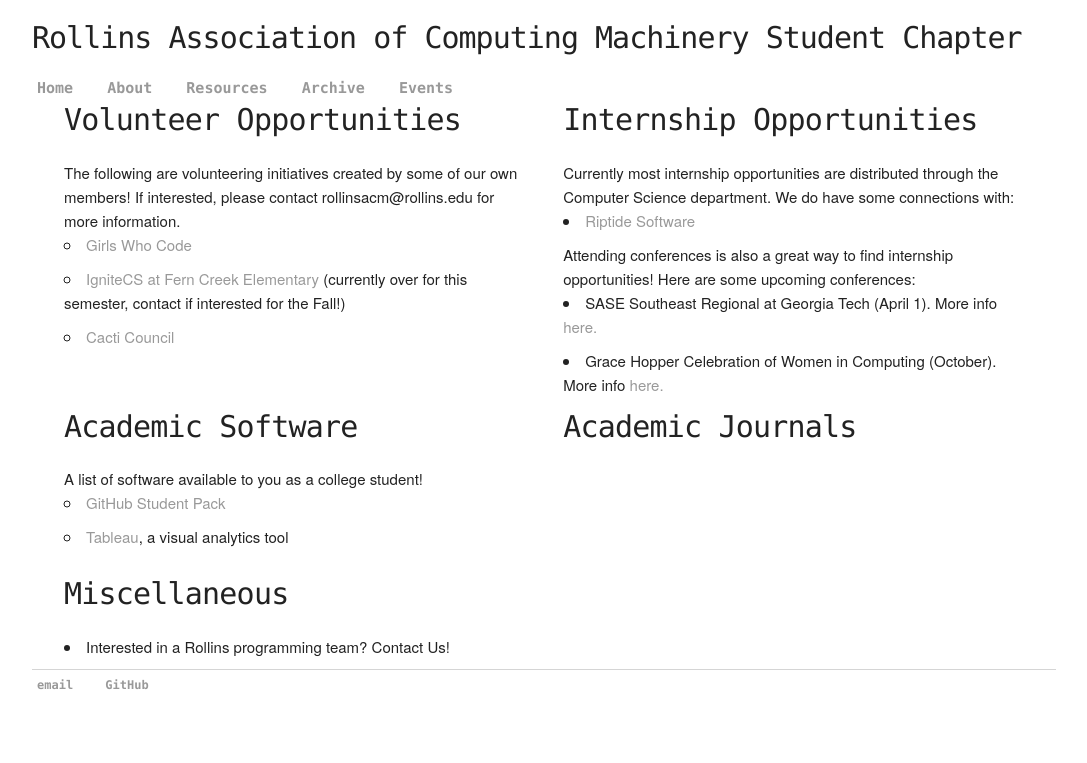
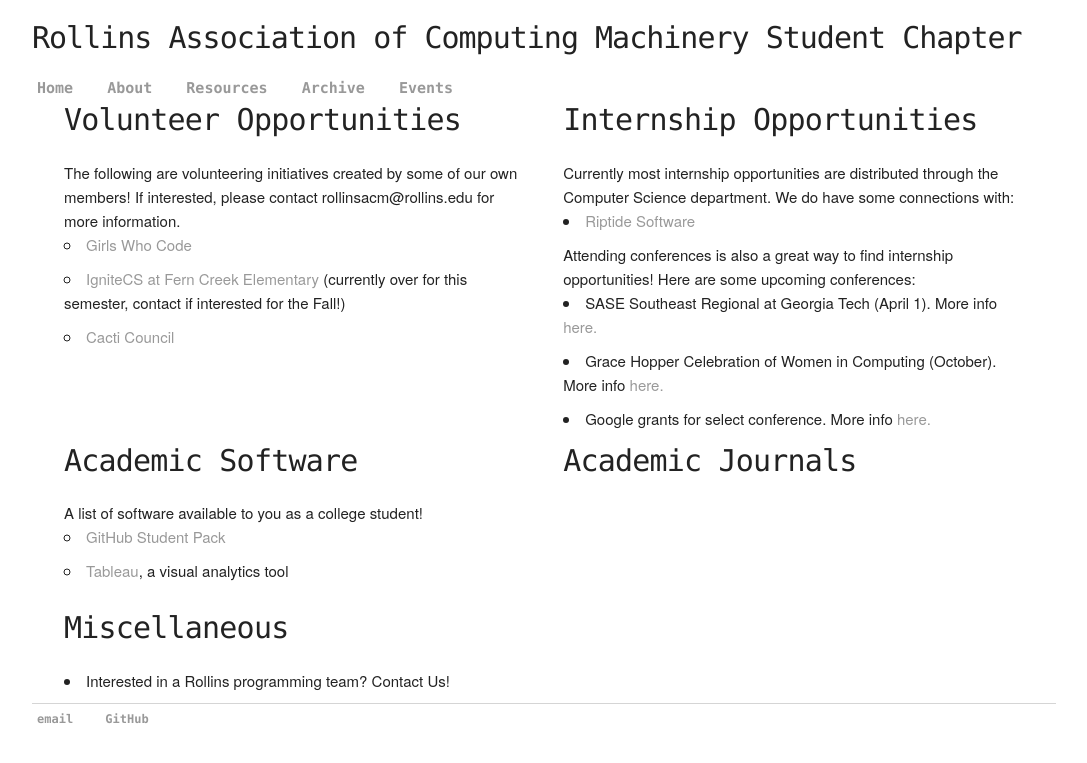
Before and after one commit to RollinsACM/RollinsACM.github.io, a Jekyll site: the page built from resources/index.html, in a window 1280 px wide. Shown: the top 763 px of the page, without its empty margins (96-1183 px from the left). Built offline with Jekyll 4.4.1, drawn with Linux system fonts in a browser that asks for light colours.

Commit message:
added google grant

```diff
--- a/resources/index.html
+++ b/resources/index.html
@@ -21,6 +21,7 @@ title: Resources
     Attending conferences is also a great way to find internship opportunities! Here are some upcoming conferences:
     <li>SASE Southeast Regional at Georgia Tech (April 1). More info <a href="http://www.rc.sase.gatech.edu/" target="_blank">here.</a></li>
     <li>Grace Hopper Celebration of Women in Computing (October). More info <a href="ghc" target="_blank">here.</a></li>
+    <li>Google grants for select conference. More info <a href="https://edu.google.com/scholarships/google-travel-and-conference-grants/" target="_blank">here.</a></li>
 
     </div>
 </div>
```
